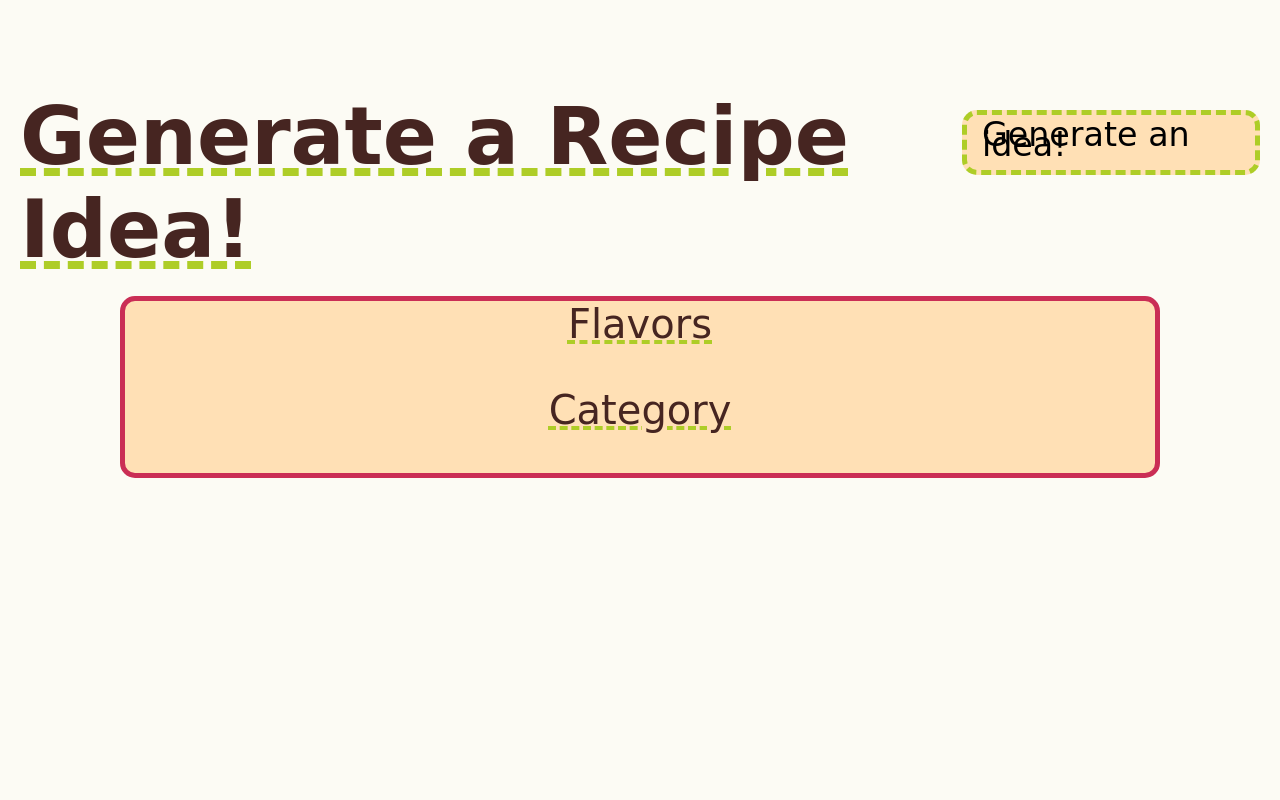
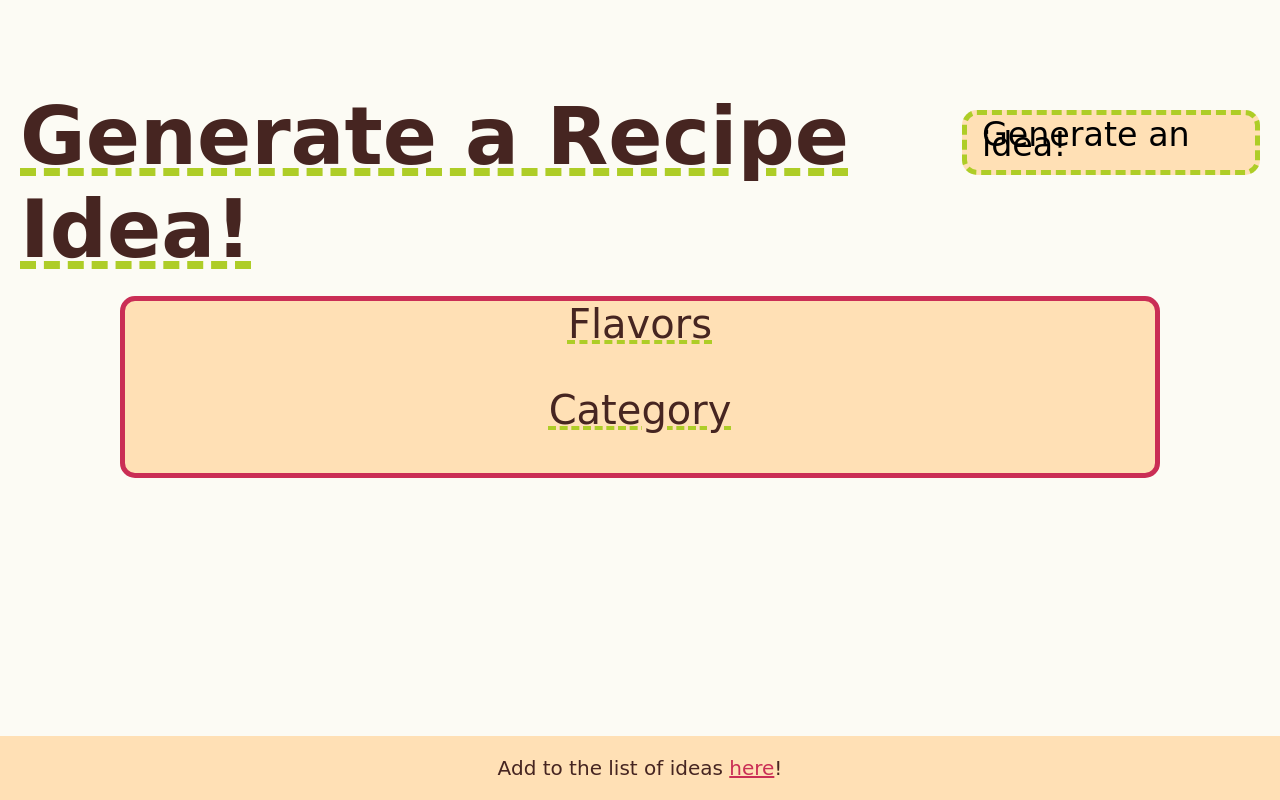
Before and after one commit to poinkpolkadots/recipe-generator, a plain HTML site: page index.html in a window 1280 px wide. Drawn offline with Linux system fonts and the light colour scheme; a web font is replaced by a local one.

Commit message:
added footer

```diff
--- a/index.html
+++ b/index.html
@@ -24,5 +24,6 @@
             <p id="category-text"></p>
         </div>
     </main>
+    <footer><p>Add to the list of ideas <a href="https://github.com/poinkpolkadots/recipe-generator">here</a>!</p></footer>
 </body>
 </html>
--- a/styles.css
+++ b/styles.css
@@ -10,6 +10,20 @@ body {
 main {
     margin-left: 20px;
     margin-right: 20px;
+}
+
+footer {
+    font-size: 15pt;
+    text-align: center;
+    width: 100%;
+    bottom: 0;
+    position: fixed;
+    background-color: #FFE0B5;
+    color: #462521;
+}
+
+footer a {
+    color: #CA2E55;
 }
 
 .title {
```
